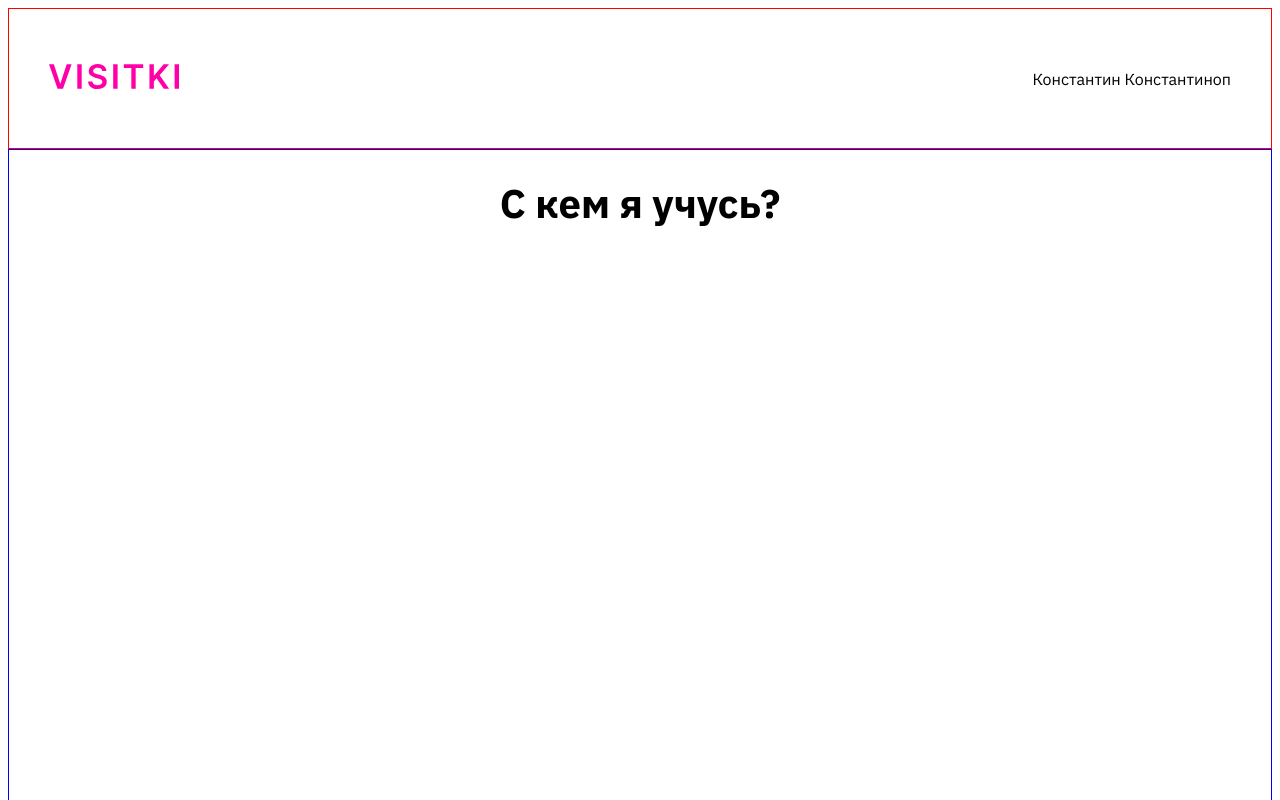
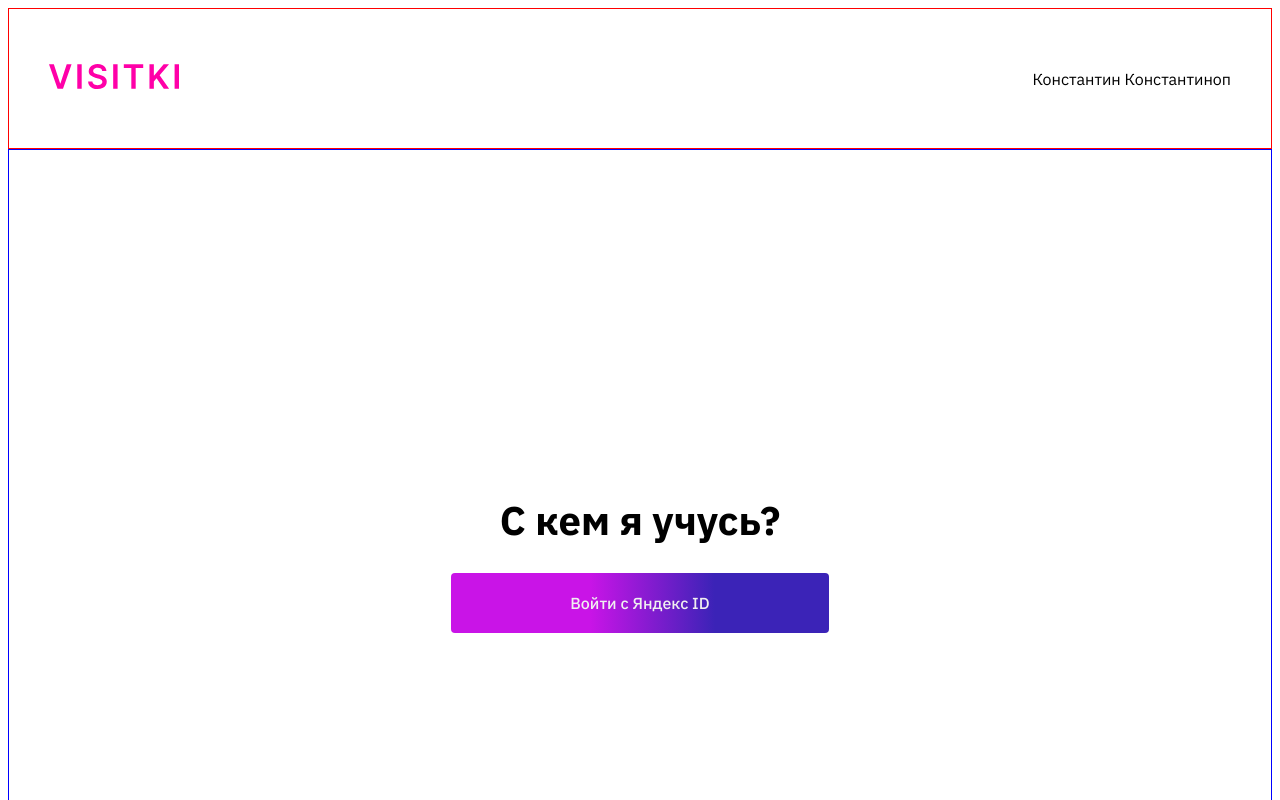
Before and after one commit to happy-land/visitki, a React (Create React App) app: page /login in a window 1280 px wide. Shown: the top 800 px of the page. Built offline with nearby package versions, Linux system fonts and the light colour scheme.

Commit message:
button id done with collect jwt token

```diff
--- a/package.json
+++ b/package.json
@@ -11,6 +11,7 @@
     "@types/node": "^16.18.11",
     "@types/react": "^18.0.26",
     "@types/react-dom": "^18.0.10",
+    "@types/react-router-dom": "^5.3.3",
     "react": "^18.2.0",
     "react-dom": "^18.2.0",
     "react-router-dom": "^6.4.3",
--- a/src/components/app-routes/app-routes.tsx
+++ b/src/components/app-routes/app-routes.tsx
@@ -1,16 +1,26 @@
-import { Route, Routes } from 'react-router-dom';
-import { LoginPage } from '../../pages';
-import { Layout } from '../layout/layout';
+import { Route, Routes } from "react-router-dom";
+import { LoginPage } from "../../pages";
+import { Layout } from "../layout/layout";
+import { useState, useEffect } from "react";
+export const AppRoutes = () => {
+  const [jwt, setJwt] = useState(null);
 
-export const AppRoutes = () => {
+  useEffect(() => {
+    if (/access_token=([^&]+)/.test(document.location.hash)) {
+      const reg: any = /access_token=([^&]+)/;
+      setJwt(reg.exec(document.location.hash)[1]);
+    }
+  }, []);
+  console.log(jwt);
+
   return (
     <div>
       <Routes>
-        <Route path='/' element={<Layout />}>
-          <Route path='/login' element={<LoginPage />}/>
-          <Route path='/profile' element={<div>Страница профиля</div>}/>
+        <Route path="/" element={<Layout />}>
+          <Route path="/login" element={<LoginPage />} />
+          <Route path="/profile" element={<div>Страница профиля</div>} />
         </Route>
       </Routes>
     </div>
-  )
-}
+  );
+};
--- /dev/null
+++ b/src/components/button-id/button-id.module.css
@@ -0,0 +1,9 @@
+.button {
+    background: linear-gradient(269.17deg, #3B23B7 30.28%, #C914E7 63.24%);
+    font-weight: 500;
+    color: #f0f0f0;
+    width: 30%;
+    padding: 20px 0;
+    text-align: center;
+    border-radius: 4px
+}
--- /dev/null
+++ b/src/components/button-id/button-id.tsx
@@ -0,0 +1,12 @@
+import styles from "./button-id.module.css";
+
+export const ButtonId = () => {
+  return (
+    <a
+      href="https://oauth.yandex.ru/authorize?response_type=token&client_id=6c35df8e2c51463782163dab89f6874d"
+      className={styles.button}
+    >
+      Войти с Яндекс ID
+    </a>
+  );
+};
--- a/src/index.css
+++ b/src/index.css
@@ -5,3 +5,8 @@ body {
   -webkit-font-smoothing: antialiased;
   -moz-osx-font-smoothing: grayscale;
 }
+
+a {
+  background-color: transparent;
+  text-decoration: none;
+}
--- a/src/pages/login.module.css
+++ b/src/pages/login.module.css
@@ -6,6 +6,8 @@ padding: 0;
 max-width: 1270px;
 height: 100vh;
 margin: 0 auto;
+flex-direction: column;
+align-items: center;
 }
 
 .title {
--- a/src/pages/login.tsx
+++ b/src/pages/login.tsx
@@ -1,11 +1,12 @@
 import { FC } from "react";
-
-import styles from './login.module.css';
+import { ButtonId } from "../components/button-id/button-id";
+import styles from "./login.module.css";
 
 export const LoginPage: FC = () => {
   return (
     <main className={styles.container}>
       <h1 className={styles.title}>С кем я учусь?</h1>
+      <ButtonId />
     </main>
-  )
-}
+  );
+};
```
Also changed, not shown: 1 other file (tests, documents, lock files or other folders).
